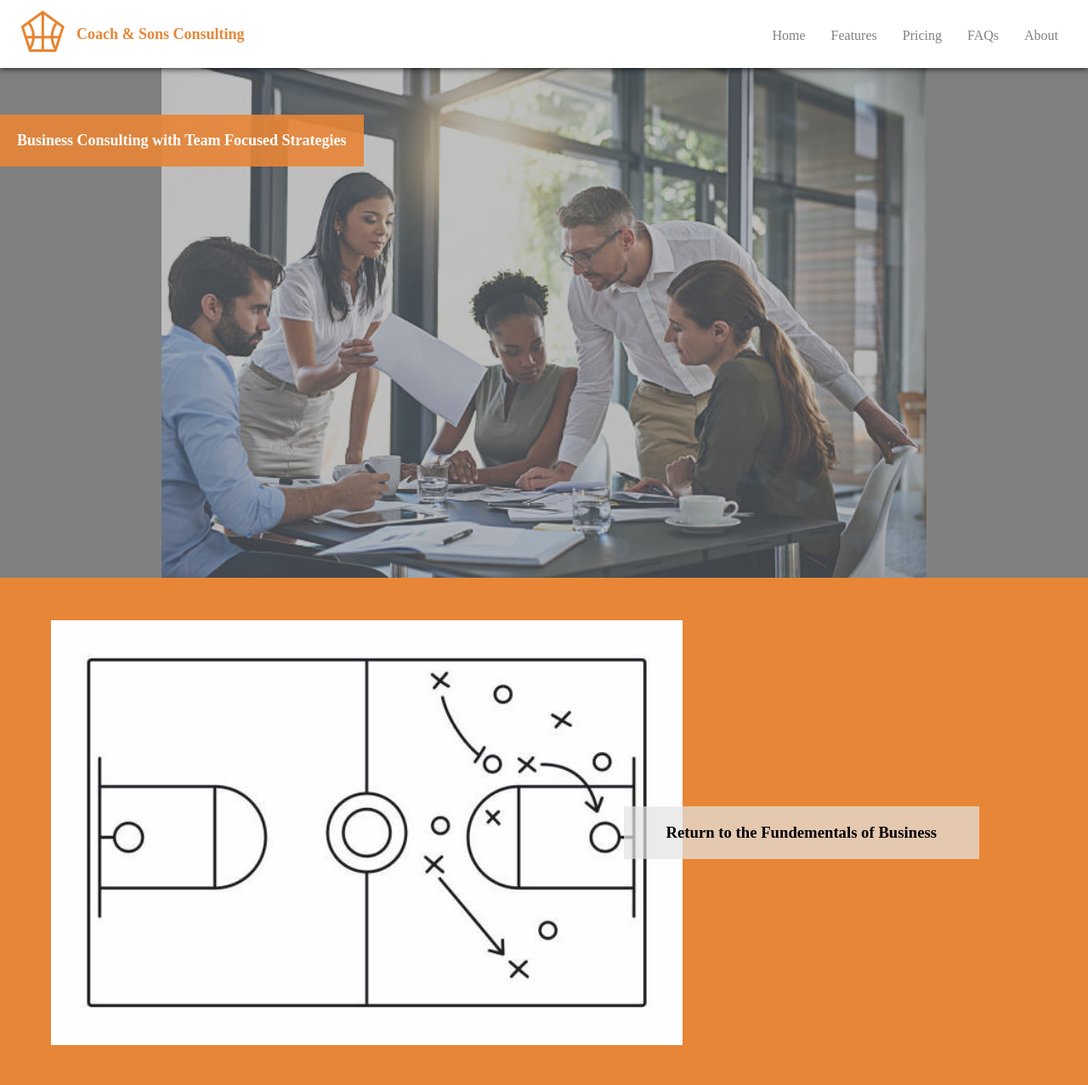
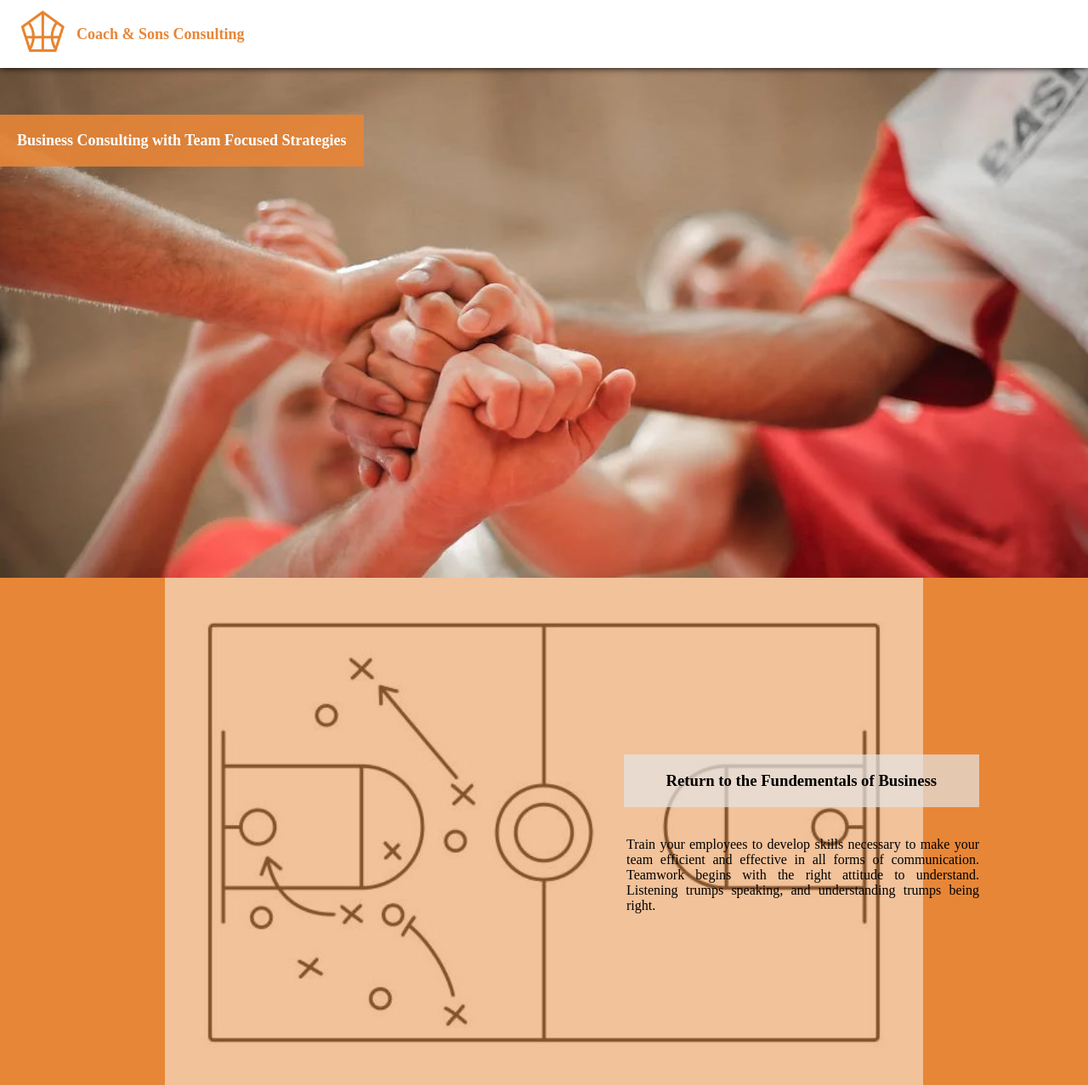
Before and after one commit to RileyNielson/coachandsons, a website: page index.html in a window 1280 px wide. Shown: the top 1277 px of the page at 85% size. Drawn offline with nearby package versions, Linux system fonts and the light colour scheme.

Commit message:
updating style and images

```diff
--- a/index.html
+++ b/index.html
@@ -4,7 +4,7 @@
     <meta charset="UTF-8" />
     <meta name="viewport" content="width=device-width, initial-scale=1.0" />
     <link rel="stylesheet" href="styles.css" />
-    <title>Document</title>
+    <title>Coach And Sons</title>
   </head>
   <body>
     <header class="headerContainer">
@@ -12,7 +12,7 @@
         <img class="logo" src="./images/coachandsons.png" />
         <span class="logoName">Coach & Sons Consulting</span>
       </a>
-      <div id="navDropdown" class="navDropdown">
+      <div id="navDropdown" class="navDropdown hide">
         <div class="patty"></div>
         <div class="patty"></div>
         <div class="patty"></div>
@@ -24,7 +24,7 @@
         <div class="nav-item"><a href="#" class="nav-link">FAQs</a></div>
         <div class="nav-item"><a href="#" class="nav-link">About</a></div>
       </div>
-      <div id="navItems2">
+      <div id="navItems2" class="hide">
         <div class="nav-item"><a href="#" class="nav-link active">Home</a></div>
         <div class="nav-item"><a href="#" class="nav-link">Features</a></div>
         <div class="nav-item"><a href="#" class="nav-link">Pricing</a></div>
@@ -34,15 +34,15 @@
     </header>
     <div class="bodyContainer grey">
       <img
-        class="bodyImg2"
-        src="./images/communicationImg.jpeg"
+        class="bodyImg"
+        src="./images/handsTogether.png"
         alt="communication"
       />
       <h2 id="firstHeader">Business Consulting with Team Focused Strategies</h2>
     </div>
     <div class="bodyContainer orange">
       <img
-        class="bodyImg"
+        class="bodyImg2"
         src="./images/bballphoto.jpg"
         alt="basketball play"
       />
@@ -52,7 +52,7 @@
       </div>
     </div>
     <div class="bodyContainer blue">
-      <img class="bodyImg3" src="./images/huddle.jpeg" alt="communication" />
+      <img class="bodyImg3" src="./images/basketballImg.png" alt="communication" />
       <div id="thirdHeader">
         <h3>Develop Communication Techniques to Empower Your Employees</h3>
       </div>
--- a/styles.css
+++ b/styles.css
@@ -95,16 +95,16 @@ body {
   height: 83vh;
   display: flex;
   flex-direction: column;
-  align-items: flex-end;
+  align-items: center;
   overflow: hidden;
 }
 
 .bodyImg {
   position: relative;
   z-index: -1;
-  left: 60px;
+  left: 0px;
   height: 100%;
-  width: 170vh;
+  width: 100vh;
   object-fit: cover;
   overflow-x: hidden;
 }
@@ -144,7 +144,7 @@ body {
   z-index: -1;
   left: 60px;
   height: 100%;
-  width: 100vh;
+  width: 170vh;
   object-fit: cover;
   overflow-x: hidden;
 }
@@ -252,7 +252,7 @@ body {
     position: absolute;
     top: 18px;
     right: 0;
-    display: flex;
+    display: none;
     height: fit-content;
     margin-right: 20px;
   }
@@ -272,6 +272,7 @@ body {
   }
 
   .bodyContainer {
+    width: 100vw;
     display: flex;
     justify-content: center;
     align-items: center;
@@ -279,11 +280,8 @@ body {
   }
 
   .bodyImg {
-    position: absolute;
-    right: 0px;
-    width: fit-content;
-    max-height: 500px;
-    object-fit: contain;
+    left: 0px;
+    width: 100%;
   }
 
   #firstHeader {
@@ -303,6 +301,7 @@ body {
   }
 
   #secondHeader p {
+    display: block;
     width: 415px;
     text-align: justify;
   }
@@ -313,6 +312,7 @@ body {
     object-fit: contain;
     width: 100%;
     opacity: 50%;
+    transform: rotate(180deg);
   }
 
   #thirdHeader {
@@ -322,5 +322,6 @@ body {
   .bodyImg3 {
     left: 0px;
     width: 100%;
+    max-width: 1200px;
   }
 }
```
Also changed, not shown: images/basketballImg.png (added), images/handsTogether.png (added), 1 other file.
